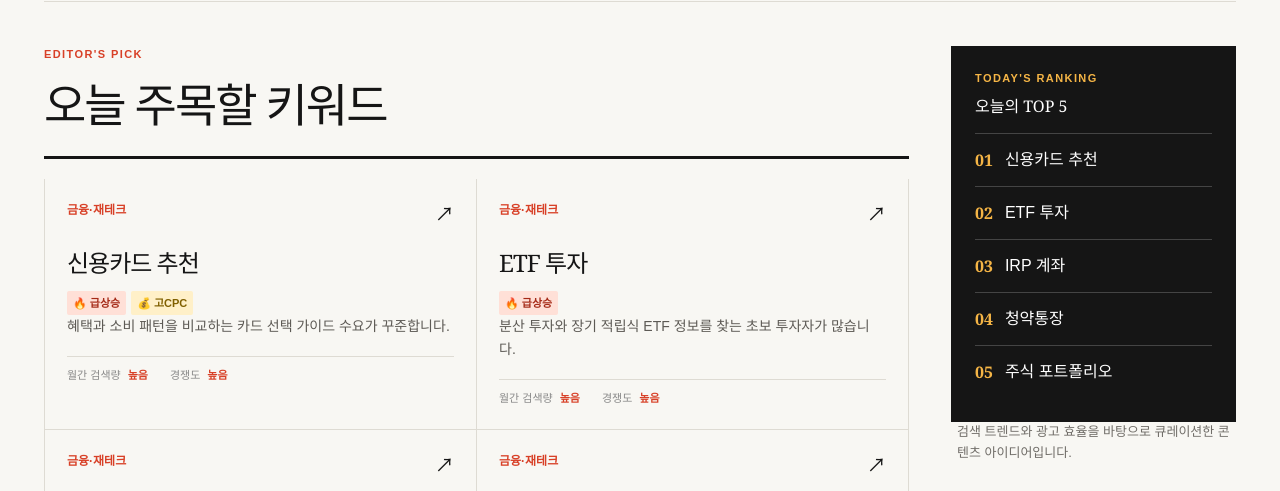
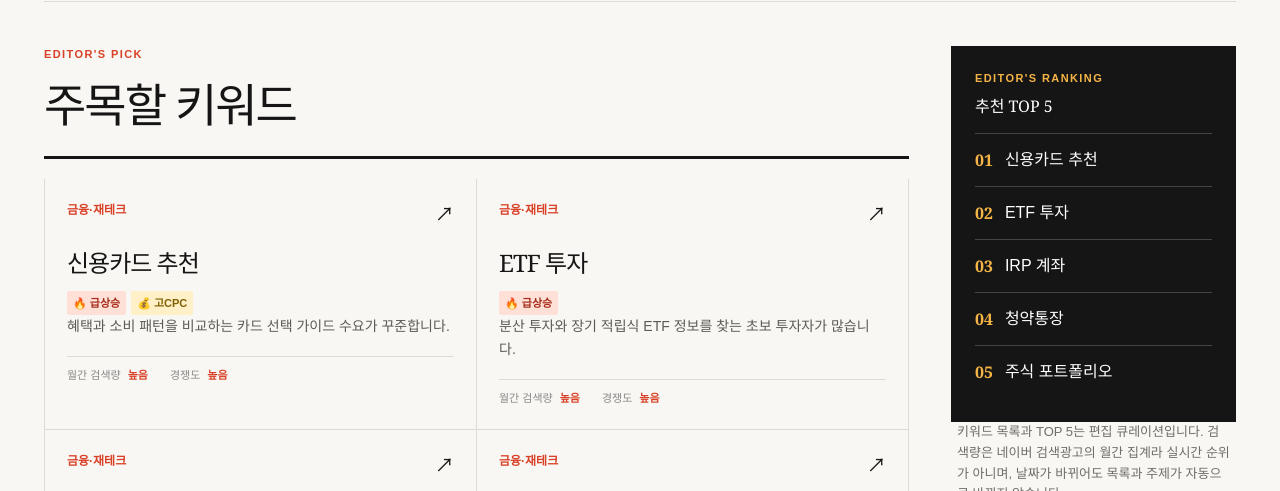
Before and after one commit to bibibigbar-dev/blog-keyword-trend, a Next.js app: page / in a window 1280 px wide. Shown: the part 461-952 px from the top of the page. Built offline with nearby package versions, Linux system fonts and the light colour scheme; no server answers.

Commit message:
Clarify keyword data freshness
Co-authored-by: bibibigbar-dev <217838171+bibibigbar-dev@users.noreply.github.com>

```diff
--- a/src/components/keyword-browser.tsx
+++ b/src/components/keyword-browser.tsx
@@ -56,20 +56,20 @@ export default function KeywordBrowser() {
       </nav>
       <div className="content-grid">
         <section aria-live="polite">
-          <div className="section-heading"><p>EDITOR&apos;S PICK</p><h1>{activeCategory === "all" ? "오늘 주목할 키워드" : `${categories.find((category) => category.id === activeCategory)?.name} 키워드`}</h1></div>
+          <div className="section-heading"><p>EDITOR&apos;S PICK</p><h1>{activeCategory === "all" ? "주목할 키워드" : `${categories.find((category) => category.id === activeCategory)?.name} 키워드`}</h1></div>
           <div className="keyword-grid">{visibleKeywords.map((keyword) => <KeywordCard key={keyword.id} keyword={keyword} metrics={metrics} />)}</div>
         </section>
         <aside>
           <div className="top-five">
-            <p className="eyebrow">TODAY&apos;S RANKING</p>
-            <h2>오늘의 TOP 5</h2>
+            <p className="eyebrow">EDITOR&apos;S RANKING</p>
+            <h2>추천 TOP 5</h2>
             <ol>
               {topKeywords.map((keyword, index) => (
                 <li key={keyword.id}><span>{String(index + 1).padStart(2, "0")}</span><Link href={`/keyword/${keyword.slug}`}>{keyword.name}</Link></li>
               ))}
             </ol>
           </div>
-          <p className="sidebar-note">검색 트렌드와 광고 효율을 바탕으로 큐레이션한 콘텐츠 아이디어입니다.</p>
+          <p className="sidebar-note">키워드 목록과 TOP 5는 편집 큐레이션입니다. 검색량은 네이버 검색광고의 월간 집계라 실시간 순위가 아니며, 날짜가 바뀌어도 목록과 주제가 자동으로 바뀌지 않습니다.</p>
         </aside>
       </div>
     </>
```
Also changed, not shown: 1 other file (tests, documents, lock files or other folders).
